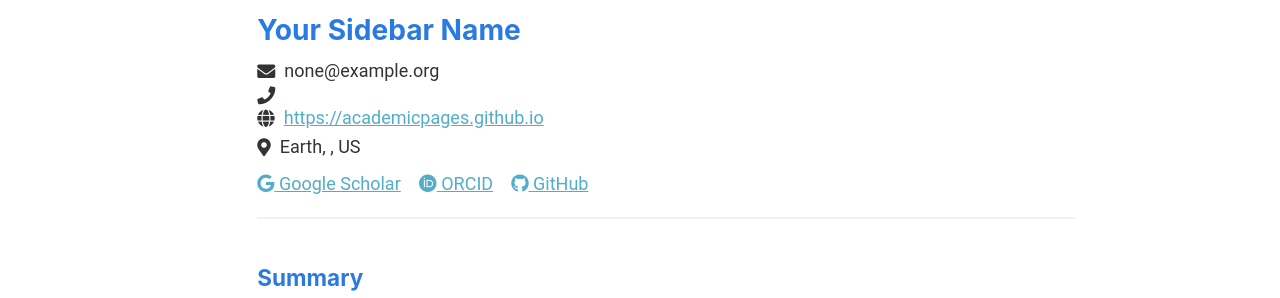
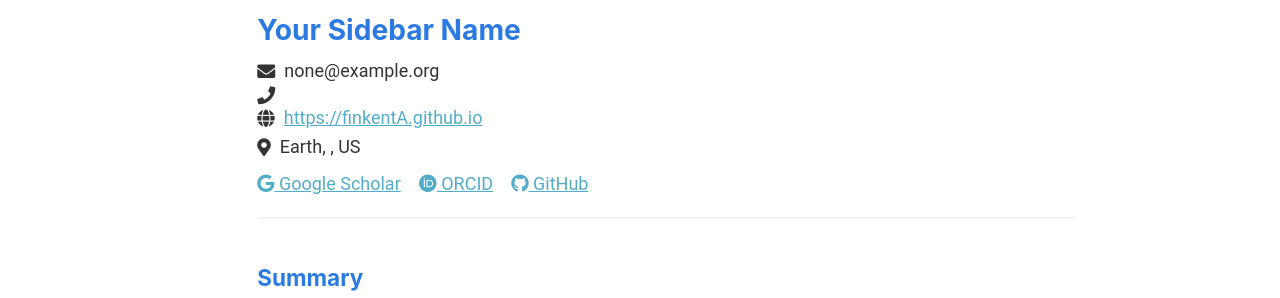
Before and after one commit to finkentA/finkentA.github.io, a Jekyll site: the page built from _pages/cv-json.md, in a window 1280 px wide and 900 px high. Shown: the part 127-425 px from the top of the window. Built offline with Jekyll 4.4.1, drawn with Linux system fonts in a browser that asks for light colours; some of the changed lines change nothing that is shown.

Commit message:
Update cv.json website

```diff
--- a/_data/cv.json
+++ b/_data/cv.json
@@ -3,7 +3,7 @@
     "name": "Your Sidebar Name",
     "email": "none@example.org",
     "phone": "",
-    "website": "https://academicpages.github.io",
+    "website": "https://finkentA.github.io",
     "summary": "Currently employed at Red Brick University. Short biography for the left-hand sidebar",
     "location": {
       "address": "",
```
